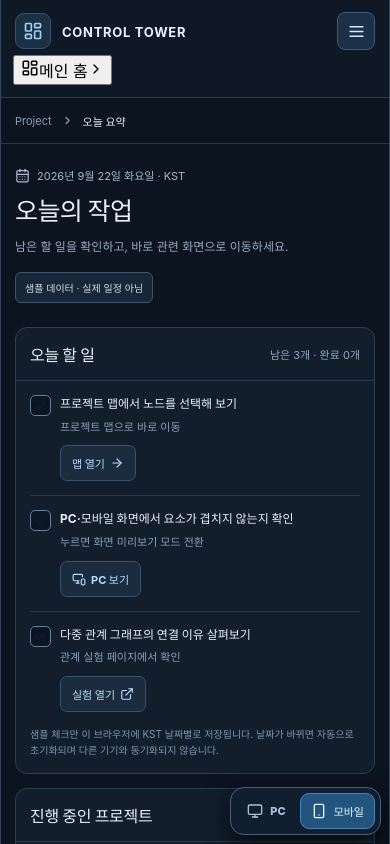
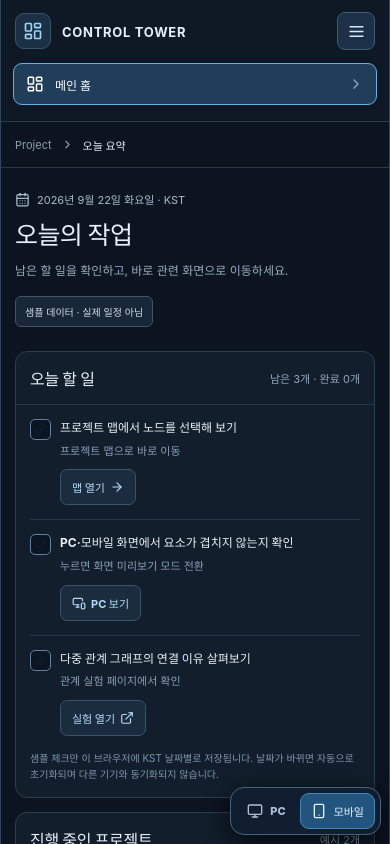
Before and after one commit to jayjayjayyoon/open-source-test, a React (Vite) app: page / in a window 390 px wide. Shown: the top 844 px of the page. Built offline with nearby package versions, Linux system fonts and the light colour scheme.

Commit message:
Style persistent sidebar home shortcut for desktop and mobile

```diff
--- a/src/audit-fixes.css
+++ b/src/audit-fixes.css
@@ -1,14 +1,20 @@
 /* Audit follow-up: one sidebar, predictable mobile navigation, no invented live data. */
 .ct-workspace-hidden{display:none!important}
 .ct-mobile-menu-toggle{display:none;align-items:center;justify-content:center;margin-left:auto;width:38px;height:38px;background:#1c3147;color:#d5eafe;border:1px solid #3d5c76;border-radius:8px;cursor:pointer}
-.ct-mobile-menu-toggle:focus-visible,.ct-accordion-trigger:focus-visible,.ct-accordion-page:focus-visible{outline:2px solid #8ecbff;outline-offset:2px}
+.ct-mobile-menu-toggle:focus-visible,.ct-accordion-trigger:focus-visible,.ct-accordion-page:focus-visible,.ct-home-return:focus-visible{outline:2px solid #8ecbff;outline-offset:2px}
 .ct-accordion-pages[hidden]{display:none!important}
 .ct-global-sidebar{height:100dvh;overflow-y:auto;overscroll-behavior:contain}
 .ct-global-content{min-height:100vh}
+/* Main Home is always accessible, even when every accordion section is collapsed. */
+.ct-home-return{width:100%;display:flex;align-items:center;gap:11px;min-height:45px;margin:0 0 16px;padding:11px 12px;color:#d7e7f8;background:#142438;border:1px solid #314a63;border-radius:9px;text-align:left;font:inherit;font-size:12px;font-weight:750;cursor:pointer}
+.ct-home-return svg:last-child{margin-left:auto;color:#8fa9c4}
+.ct-home-return:hover{background:#1b344c;border-color:#5b85aa}
+.ct-home-return.is-active{background:#203e59;border-color:#68afe8;color:#fff}
 /* The mobile preview uses the same vertical hierarchy instead of a long horizontal strip. */
 .ct-preview-mobile .ct-global-sidebar{height:auto;max-height:none;overflow:visible;position:static}
 .ct-preview-mobile .ct-global-brand{display:flex;align-items:center;margin-bottom:0;padding-bottom:5px}
 .ct-preview-mobile .ct-mobile-menu-toggle{display:inline-flex}
+.ct-preview-mobile .ct-home-return{margin:8px 0 4px;min-height:40px}
 .ct-preview-mobile .ct-accordion{display:grid;gap:4px;overflow-x:visible;overflow-y:auto;max-height:min(55vh,380px);padding:8px 1px 2px;scrollbar-width:thin}
 .ct-preview-mobile .ct-accordion:not(.is-mobile-open){display:none!important}
 .ct-preview-mobile .ct-accordion-group{min-width:0;width:100%}
```
